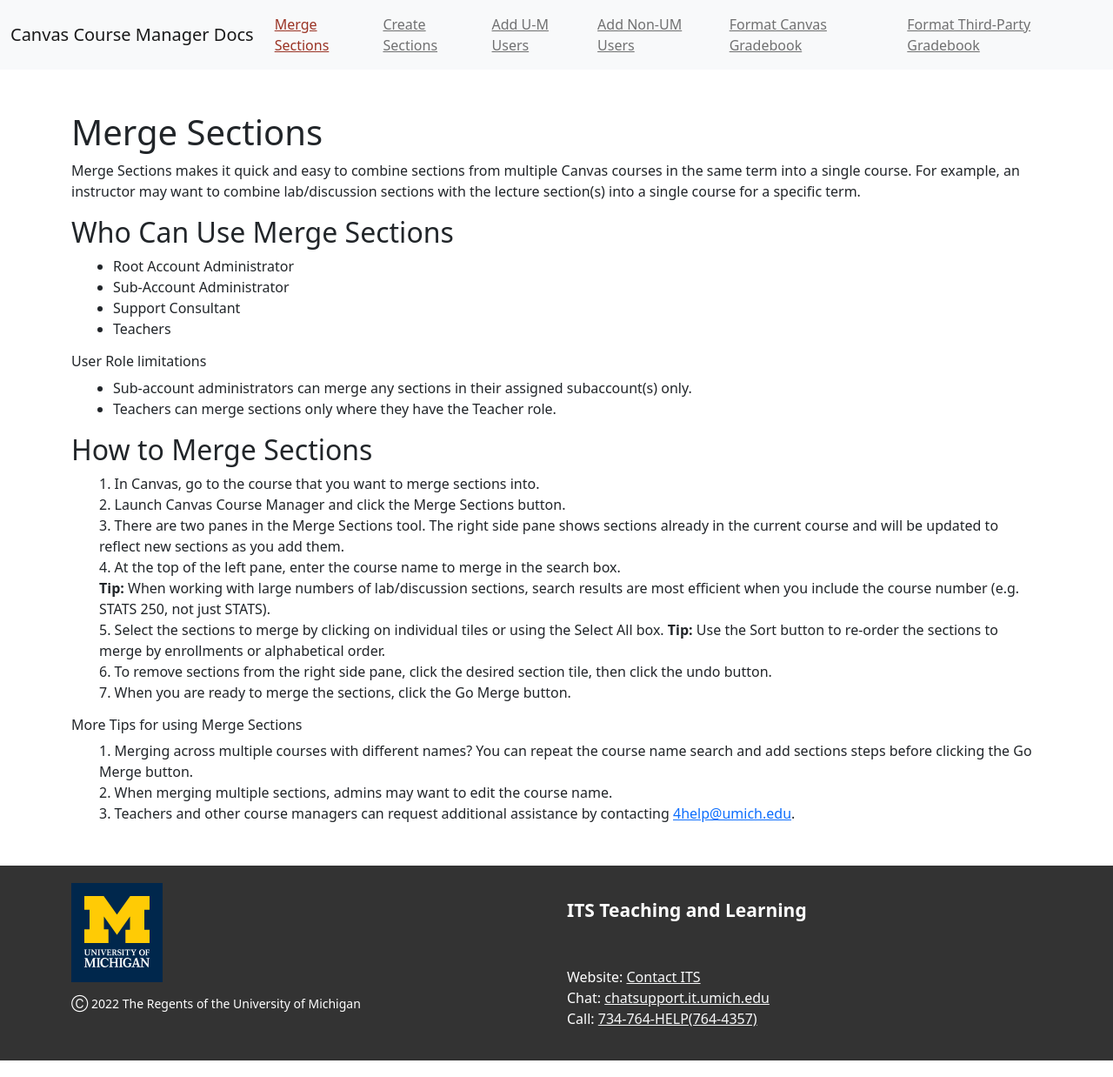
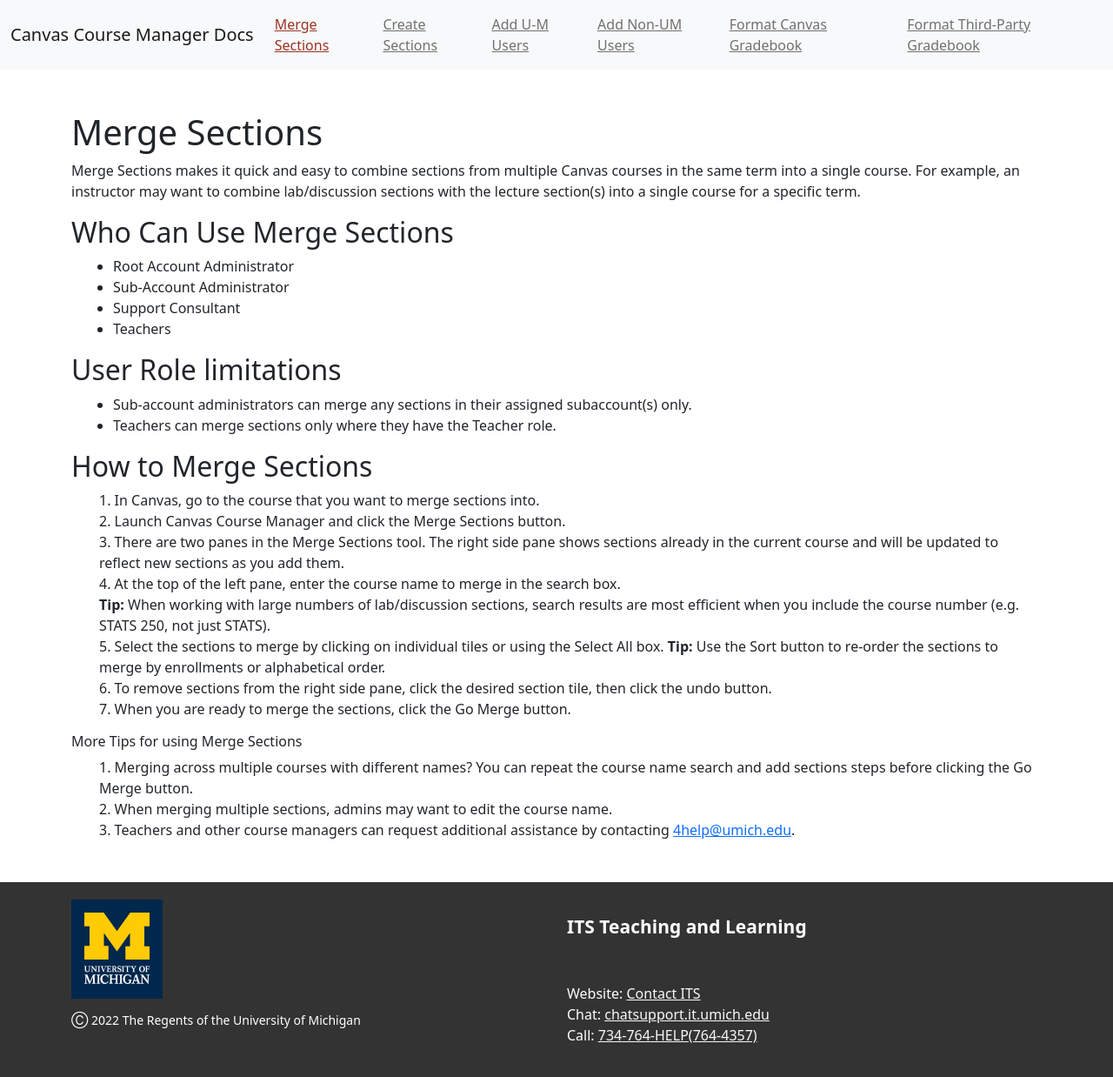
Before and after one commit to tl-its-umich-edu/canvas-course-manager-next, a Jekyll site: the page built from docs/merge-sections.html, in a window 1280 px wide. Shown: the whole page at 87% size. Built offline with Jekyll 4.4.1, drawn with Linux system fonts in a browser that asks for light colours.

```diff
--- a/docs/merge-sections.html
+++ b/docs/merge-sections.html
@@ -12,7 +12,7 @@ title: Merge Sections
   <li>Support Consultant</li>
   <li>Teachers</li>
 </ul>
-<h6>User Role limitations</h6>
+<h2>User Role limitations</h2>
 <ul class="mx-3">
   <li>Sub-account administrators can merge any sections in their assigned subaccount(s) only.</li>
   <li>Teachers can merge sections only where they have the Teacher role. </li>
```
